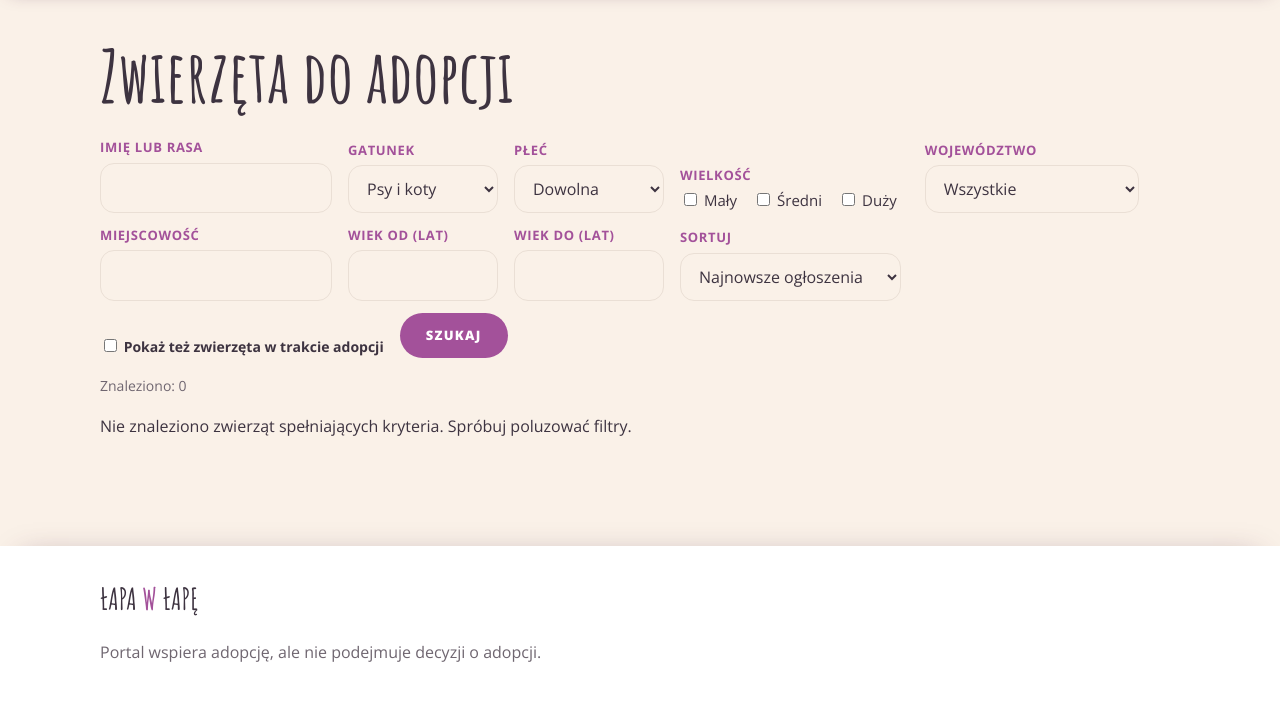
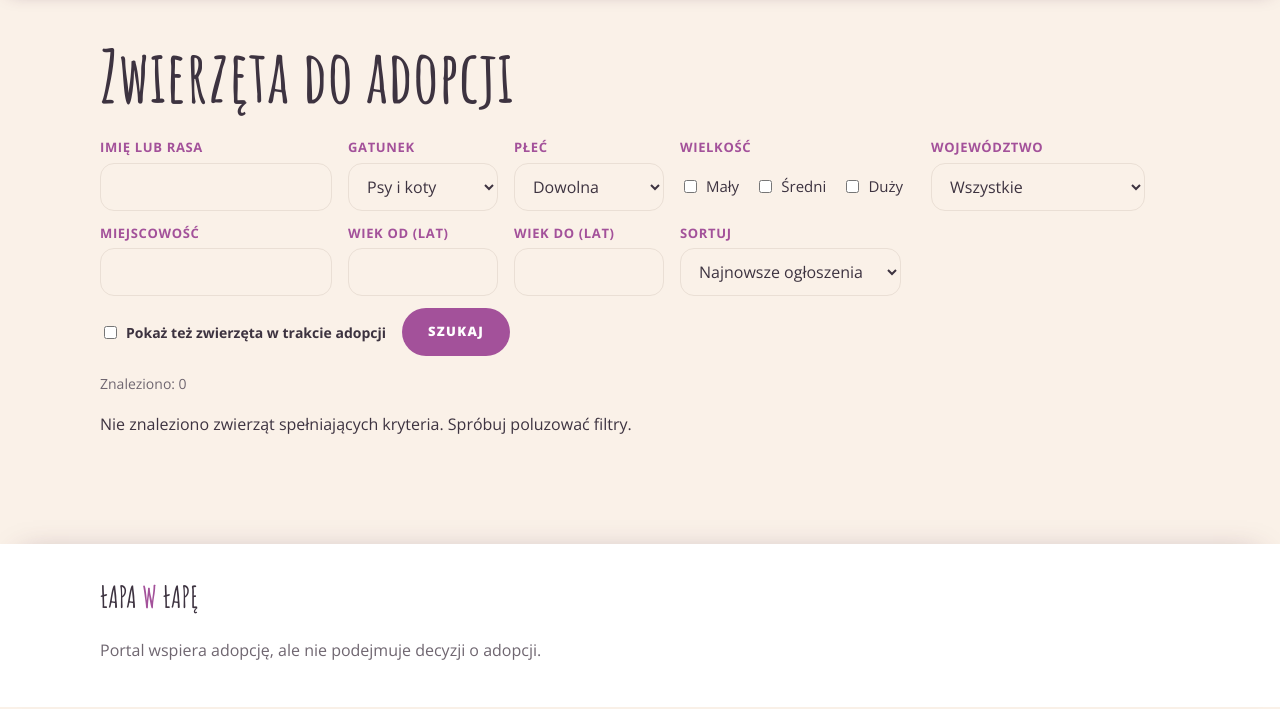
Before and after one commit to asyetaster/Portal-adopcyjny-dla-schronisk, a Flask app: page /animals in a window 1280 px wide. Shown: the part 76-785 px from the top of the page. Run offline with Flask 3, Linux system fonts and the light colour scheme; data that the repository does not hold is empty; some libraries are stand-ins or nearby versions.

Commit message:
fix: rowne wysokosci pol w filtrach katalogu

```diff
--- a/static/css/theme.css
+++ b/static/css/theme.css
@@ -76,3 +76,11 @@ form.filters{display:flex;flex-wrap:wrap;gap:12px 16px;align-items:flex-end;max-
 .gallery .thumbs img{width:84px;height:84px;object-fit:cover;border-radius:14px;display:block}
 dl.facts{display:grid;grid-template-columns:max-content 1fr;gap:6px 18px;margin:0}
 dl.facts dt{color:var(--muted);font-weight:600}dl.facts dd{margin:0}
+
+/* filtry katalogu: równe wysokości pól, żeby etykiety leżały w jednej linii */
+.filters input:not([type=checkbox]),.filters select{height:48px;box-sizing:border-box}
+.filters .checks label,.filters>label{display:inline-flex;align-items:center;gap:6px;height:48px}
+.filters legend{margin-bottom:4px}
+.filters button{display:inline-flex;align-items:center;height:48px;padding-top:0;padding-bottom:0}
+.filters>a{display:inline-flex;align-items:center;height:48px}
+@media (max-width:600px){.filters .field,.filters fieldset{flex:1 1 100%}}
```
